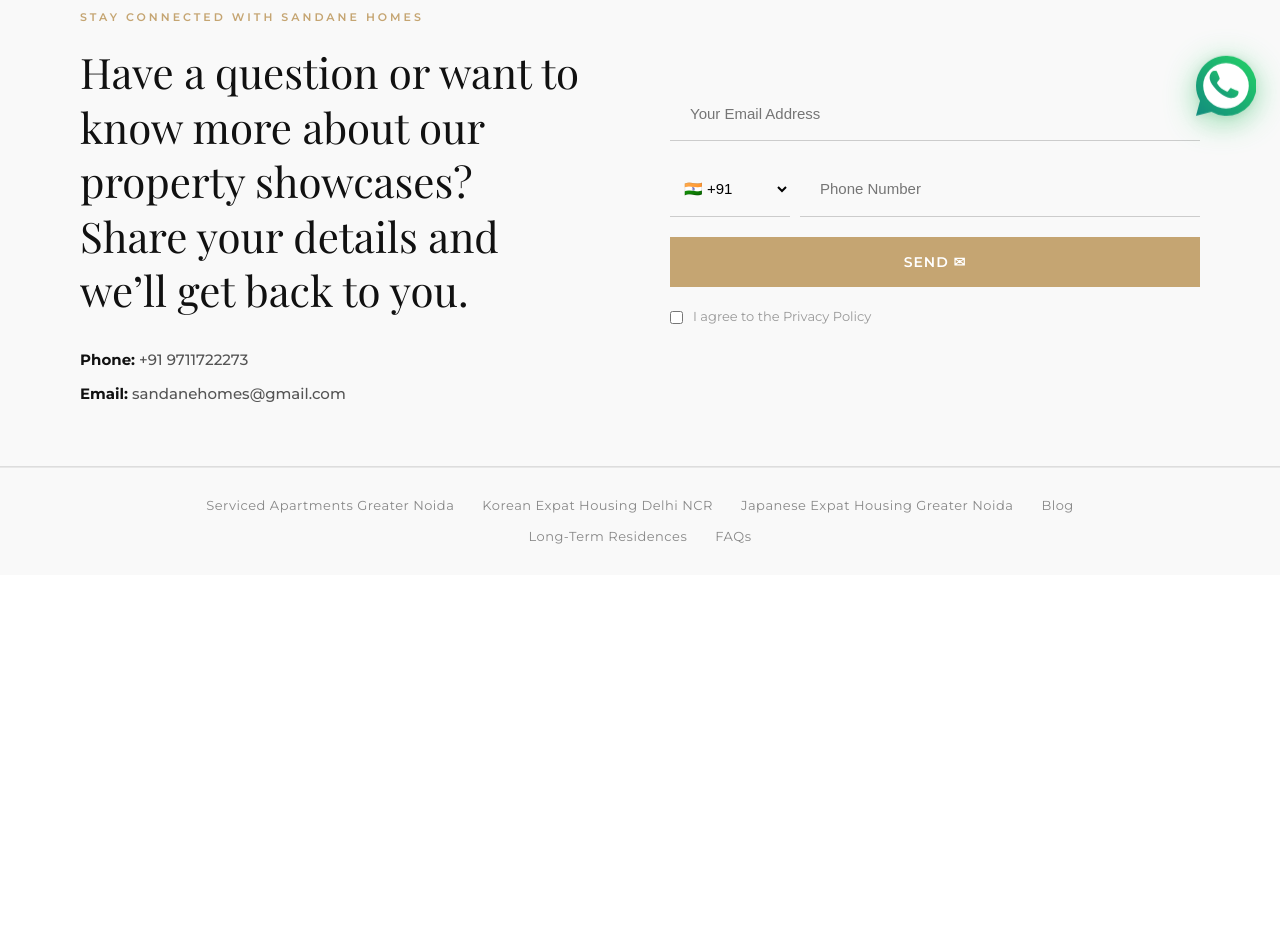
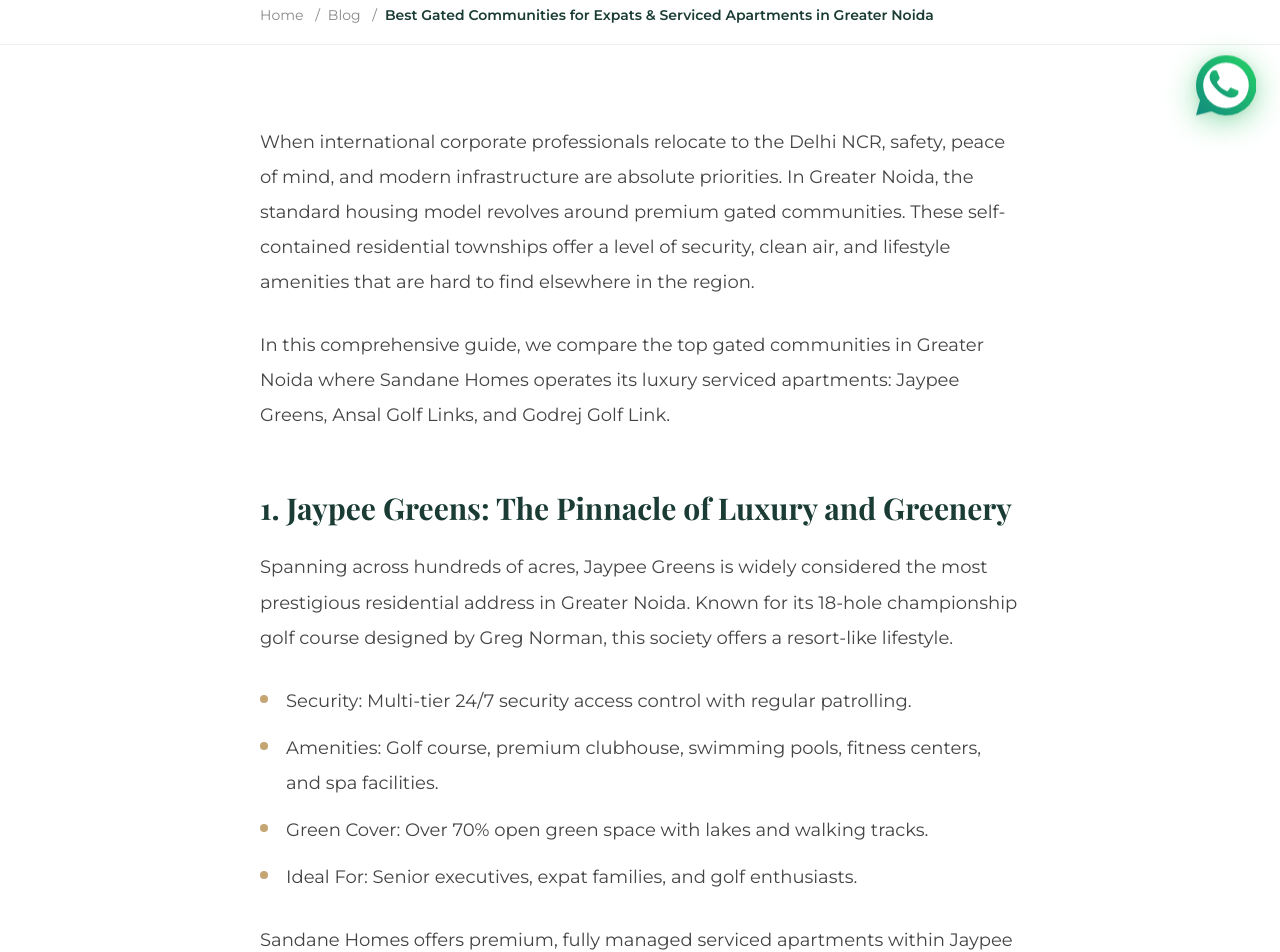
Before and after one commit to viratco/sandanehomes, a React (Vite) app: page /blog/best-gated-communities-expats-greater-noida in a window 1280 px wide. Shown: the part 660-1612 px from the top of the page. Before the commit the page ends 1235 px from the top, so only its background shows below. Built offline with nearby package versions, Linux system fonts and the light colour scheme; a web font is replaced by a local one.

Commit message:
feat: add new SEO-focused blog post about gated communities in Greater Noida

```diff
--- a/src/data/blogPosts.js
+++ b/src/data/blogPosts.js
@@ -4,6 +4,52 @@
 // ─────────────────────────────────────────────────────────────
 
 export const blogPosts = [
+    {
+        slug: "best-gated-communities-expats-greater-noida",
+        title: "Best Gated Communities for Expats & Serviced Apartments in Greater Noida",
+        subtitle: "A detailed comparison of security, amenities, and lifestyle in Jaypee Greens, Ansal Golf Links, and Godrej Golf Link.",
+        category: "Expat Life",
+        date: "July 08, 2026",
+        readTime: "7 min read",
+        author: "Sandane Homes Team",
+        coverImage: "/blog/covers/living-room.jpg",
+        coverGradient: "linear-gradient(135deg, #1A3C34 0%, #a88d5f 60%, #C5A572 100%)",
+        excerpt: "Relocating to Greater Noida? Discover the top-rated premium gated communities that offer safety, greenery, and high-end serviced apartments for international expat professionals.",
+        content: [
+            { type: "paragraph", text: "When international corporate professionals relocate to the Delhi NCR, safety, peace of mind, and modern infrastructure are absolute priorities. In Greater Noida, the standard housing model revolves around premium gated communities. These self-contained residential townships offer a level of security, clean air, and lifestyle amenities that are hard to find elsewhere in the region." },
+            { type: "paragraph", text: "In this comprehensive guide, we compare the top gated communities in Greater Noida where Sandane Homes operates its luxury serviced apartments: Jaypee Greens, Ansal Golf Links, and Godrej Golf Link." },
+            { type: "heading", text: "1. Jaypee Greens: The Pinnacle of Luxury and Greenery" },
+            { type: "paragraph", text: "Spanning across hundreds of acres, Jaypee Greens is widely considered the most prestigious residential address in Greater Noida. Known for its 18-hole championship golf course designed by Greg Norman, this society offers a resort-like lifestyle." },
+            { type: "list", items: [
+                "Security: Multi-tier 24/7 security access control with regular patrolling.",
+                "Amenities: Golf course, premium clubhouse, swimming pools, fitness centers, and spa facilities.",
+                "Green Cover: Over 70% open green space with lakes and walking tracks.",
+                "Ideal For: Senior executives, expat families, and golf enthusiasts."
+            ] },
+            { type: "paragraph", text: "Sandane Homes offers premium, fully managed serviced apartments within Jaypee Greens, ensuring that you can enjoy spectacular golf course views combined with our daily housekeeping, high-speed fiber Wi-Fi, and corporate invoicing services." },
+            { type: "heading", text: "2. Ansal Golf Links: Quiet, Elegant, and Highly Secure" },
+            { type: "paragraph", text: "Ansal Golf Links-1 is another highly popular choice for Korean and Japanese expats. Known for its quiet, wide, tree-lined avenues and low-density housing (mostly independent villas and low-rise blocks), Ansal provides a very peaceful and private living environment." },
+            { type: "list", items: [
+                "Security: Gated entry with security checkpoints at every block and intercom systems.",
+                "Vibe: Very quiet and residential, with a tight-knit international expat community.",
+                "Proximity: Excellent connectivity to the Surajpur industrial belt and key corporate hubs.",
+                "Ideal For: Professionals seeking privacy, low-density living, and a quiet retreat."
+            ] },
+            { type: "heading", text: "3. Godrej Golf Link: Modern Design and Premium Connectivity" },
+            { type: "paragraph", text: "A relatively newer addition to Greater Noida's luxury residential landscape, Godrej Golf Link is a master-planned township designed for modern lifestyles. With contemporary architecture, a 9-hole golf course, and a focus on wellness, it has quickly become a favorite for single corporate executives and young expat professionals." },
+            { type: "list", items: [
+                "Security: Smart security features, visitor management systems, and round-the-clock surveillance.",
+                "Amenities: Modern gymnasium, heated indoor pool, organic farm areas, and sports courts.",
+                "Connectivity: Instant access to the Noida-Greater Noida Expressway, cutting down commute times to Noida Sector 129.",
+                "Ideal For: MNC professionals, tech consultants, and those who prioritize modern construction and smart amenities."
+            ] },
+            { type: "quote", text: "Living in a gated community like Jaypee Greens made our relocation to India incredibly smooth. The green surroundings and strict security gave us complete peace of mind.", attribution: "— Japanese Expat Resident, Honda India" },
+            { type: "heading", text: "Why Choose a Serviced Apartment in These Communities?" },
+            { type: "paragraph", text: "Renting an apartment directly in these premium societies can be logistically challenging for expats. You have to deal with individual landlords, set up utility connections, manage internet providers, and arrange housekeeping. " },
+            { type: "paragraph", text: "A serviced apartment by Sandane Homes solves all these problems. We lease premium properties within these exact societies, fully furnish them to international standards, and manage everything for you. One monthly invoice covers your rent, Wi-Fi, electricity, housekeeping, and maintenance. If you are relocating to Greater Noida or managing expat housing for your company, reach out to us today via WhatsApp to discuss our available units." }
+        ],
+        tags: ["Greater Noida", "Expat Housing", "Gated Communities", "Jaypee Greens", "Ansal Golf Links"]
+    },
     {
         slug: "why-greater-noida-is-best-for-expats",
         title: "Why Greater Noida Is the Best City for Expats in 2025",
```
